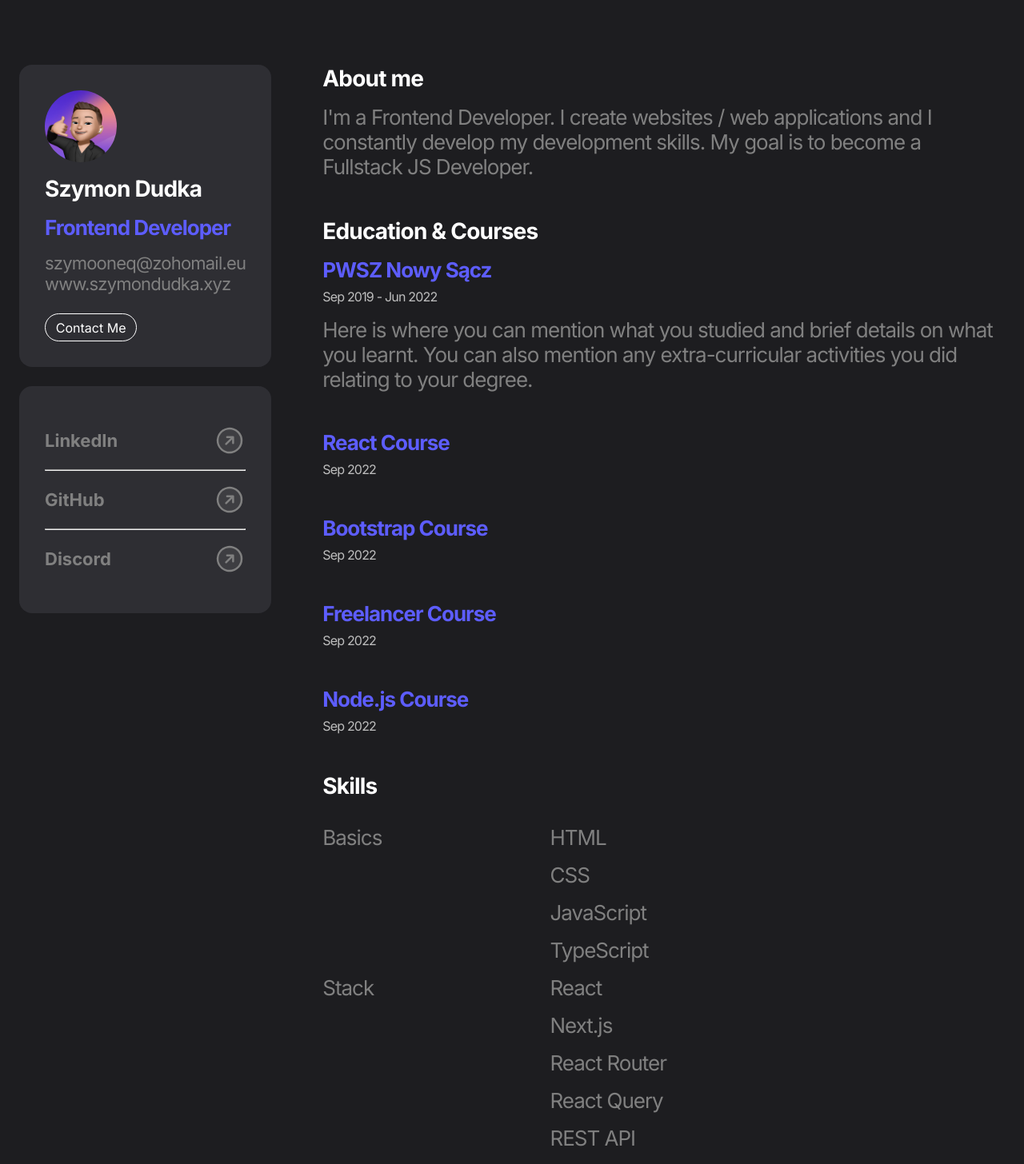
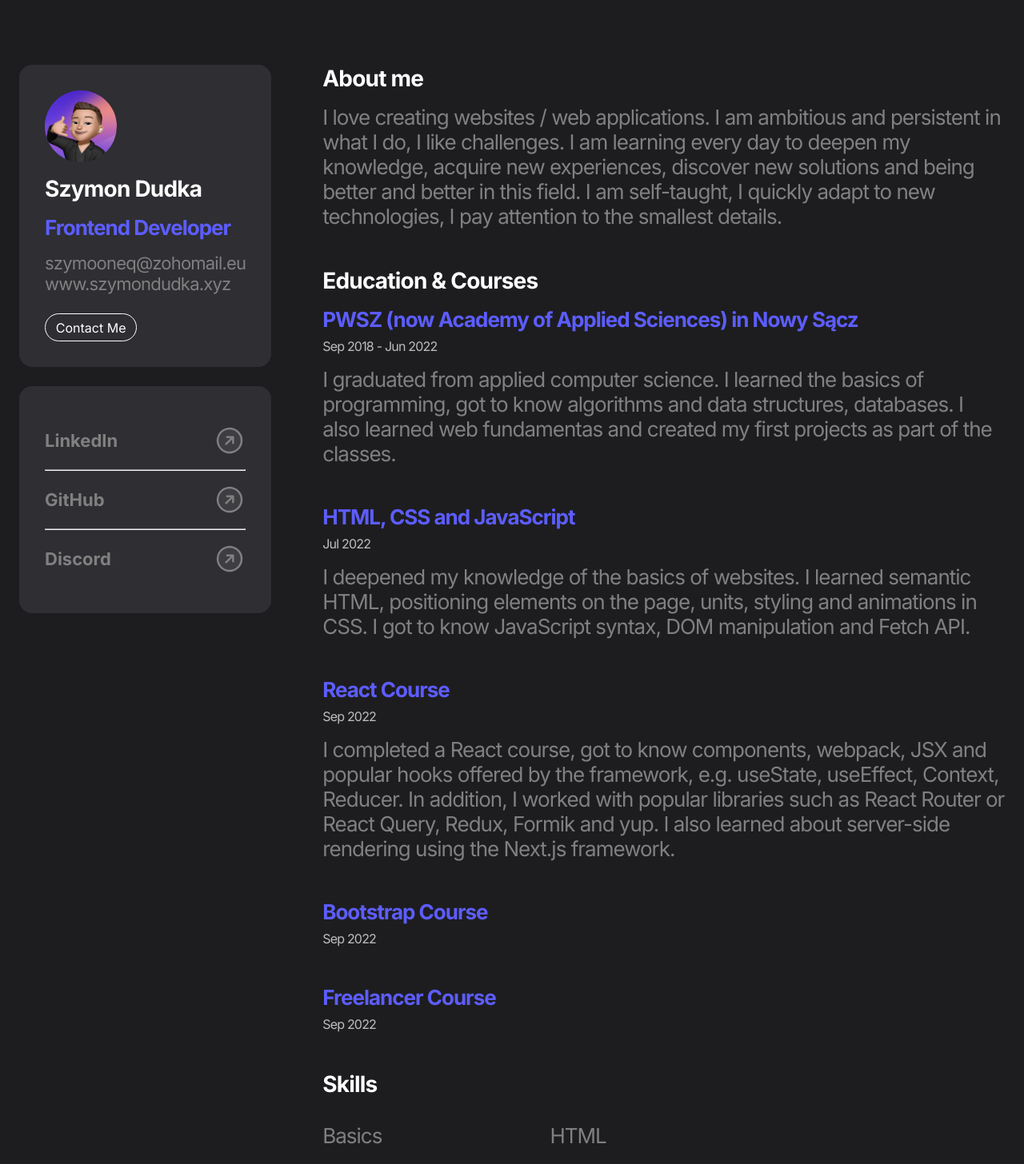
Before and after one commit to szymooneq/Personal-Portfolio, a Next.js app: page /resume in a window 1280 px wide. Shown: the part 460-1916 px from the top of the page at 80% size. Built offline with nearby package versions, Linux system fonts and the light colour scheme.

Commit message:
resume update

```diff
--- a/pages/resume.jsx
+++ b/pages/resume.jsx
@@ -60,9 +60,15 @@ export default function Resume() {
             <h1 className={styles.name}>About me</h1>
             <section>
               <p className={styles.sectionDescription}>
-                I&apos;m a Frontend Developer. I create websites / web
+                {/* I&apos;m a Frontend Developer. I create websites / web
                 applications and I constantly develop my development skills. My
-                goal is to become a Fullstack JS Developer.
+                goal is to become a Fullstack JS Developer. */}
+                I love creating websites / web applications. I am ambitious and
+                persistent in what I do, I like challenges. I am learning every
+                day to deepen my knowledge, acquire new experiences, discover
+                new solutions and being better and better in this field. I am
+                self-taught, I quickly adapt to new technologies, I pay
+                attention to the smallest details.
               </p>
             </section>
           </div>
@@ -70,21 +76,35 @@ export default function Resume() {
             <h1 className={styles.name}>Education & Courses</h1>
             <section>
               <div className={styles.sectionItem}>
-                <h2>PWSZ Nowy Sącz</h2>
-                <p className={styles.sectionTimeline}>Sep 2019 - Jun 2022</p>
+                <h2>PWSZ (now Academy of Applied Sciences) in Nowy Sącz</h2>
+                <p className={styles.sectionTimeline}>Sep 2018 - Jun 2022</p>
                 <p className={styles.sectionDescription}>
-                  Here is where you can mention what you studied and brief
-                  details on what you learnt. You can also mention any
-                  extra-curricular activities you did relating to your degree.
+                  I graduated from applied computer science. I learned the
+                  basics of programming, got to know algorithms and data
+                  structures, databases. I also learned web fundamentas and
+                  created my first projects as part of the classes.
+                </p>
+              </div>
+              <div className={styles.sectionItem}>
+                <h2>HTML, CSS and JavaScript</h2>
+                <p className={styles.sectionTimeline}>Jul 2022</p>
+                <p className={styles.sectionDescription}>
+                  I deepened my knowledge of the basics of websites. I learned
+                  semantic HTML, positioning elements on the page, units,
+                  styling and animations in CSS. I got to know JavaScript
+                  syntax, DOM manipulation and Fetch API.
                 </p>
               </div>
               <div className={styles.sectionItem}>
                 <h2>React Course</h2>
                 <p className={styles.sectionTimeline}>Sep 2022</p>
                 <p className={styles.sectionDescription}>
-                  {/* Here is where you can mention what you studied and brief
-                  details on what you learnt. You can also mention any
-                  extra-curricular activities you did relating to your degree. */}
+                  I completed a React course, got to know components, webpack,
+                  JSX and popular hooks offered by the framework, e.g. useState,
+                  useEffect, Context, Reducer. In addition, I worked with
+                  popular libraries such as React Router or React Query, Redux,
+                  Formik and yup. I also learned about server-side rendering
+                  using the Next.js framework.
                 </p>
               </div>
               <div className={styles.sectionItem}>
@@ -98,15 +118,6 @@ export default function Resume() {
               </div>
               <div className={styles.sectionItem}>
                 <h2>Freelancer Course</h2>
-                <p className={styles.sectionTimeline}>Sep 2022</p>
-                <p className={styles.sectionDescription}>
-                  {/* Here is where you can mention what you studied and brief
-                  details on what you learnt. You can also mention any
-                  extra-curricular activities you did relating to your degree. */}
-                </p>
-              </div>
-              <div className={styles.sectionItem}>
-                <h2>Node.js Course</h2>
                 <p className={styles.sectionTimeline}>Sep 2022</p>
                 <p className={styles.sectionDescription}>
                   {/* Here is where you can mention what you studied and brief
```
